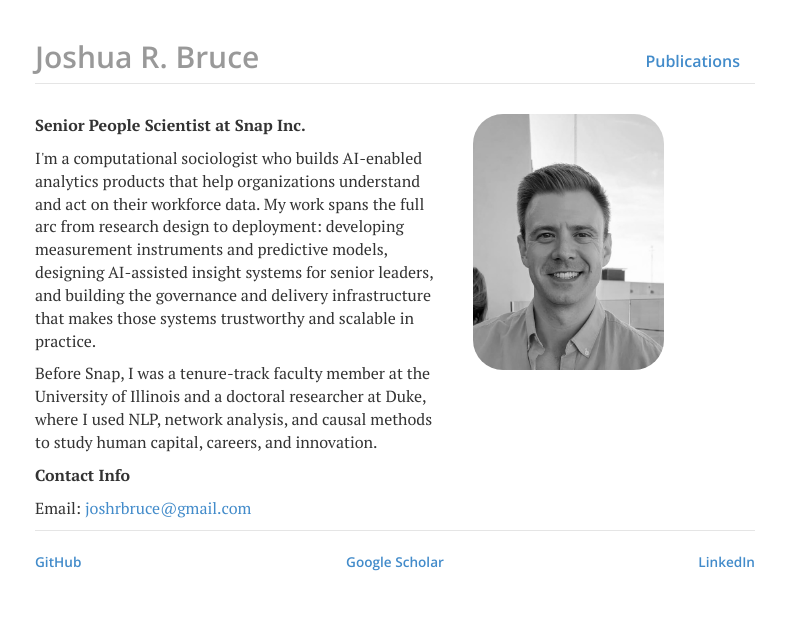
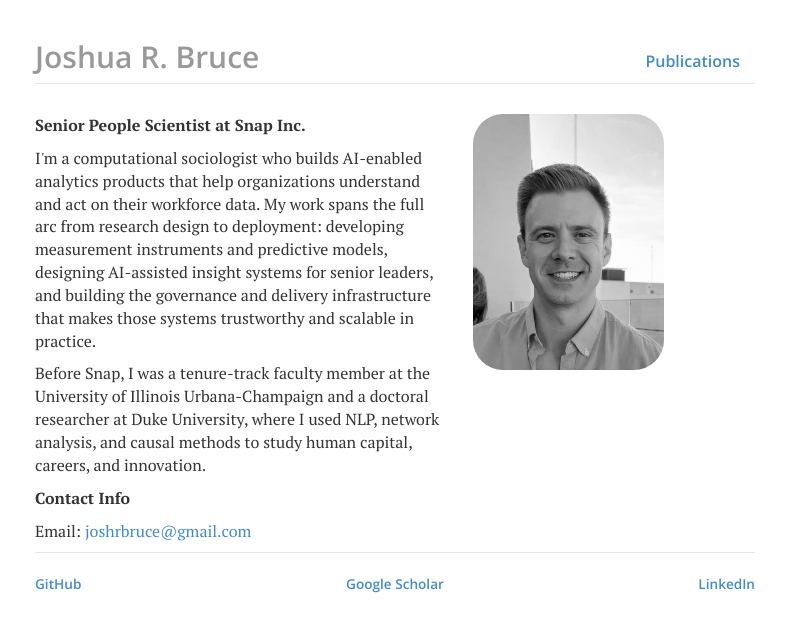
Before and after one commit to joshuarbruce/joshuarbruce.github.io, a Jekyll site: the page built from index.html, in a window 1280 px wide. Shown: the top 632 px of the page, without its empty margins (245-1031 px from the left). Built offline with Jekyll 4.4.1, drawn with Linux system fonts in a browser that asks for light colours; nearby versions of some CDN libraries.

Commit message:
Update index.html

```diff
--- a/index.html
+++ b/index.html
@@ -6,7 +6,7 @@ title: joshuarbruce.github.io
 	<div class="col-sm-7">
 		<p><b>Senior People Scientist at Snap Inc.</b></p>
 		<p>I'm a computational sociologist who builds AI-enabled analytics products that help organizations understand and act on their workforce data. My work spans the full arc from research design to deployment: developing measurement instruments and predictive models, designing AI-assisted insight systems for senior leaders, and building the governance and delivery infrastructure that makes those systems trustworthy and scalable in practice.</p>
-		<p>Before Snap, I was a tenure-track faculty member at the University of Illinois and a doctoral researcher at Duke, where I used NLP, network analysis, and causal methods to study human capital, careers, and innovation.</p>
+		<p>Before Snap, I was a tenure-track faculty member at the University of Illinois Urbana-Champaign and a doctoral researcher at Duke University, where I used NLP, network analysis, and causal methods to study human capital, careers, and innovation.</p>
 	</div>
 	<div class="col-sm-5">
 		<img class="rounded-corners" alt="Josh Bruce" src="files/spain_me.jpg" style="height:256px"/>
```
